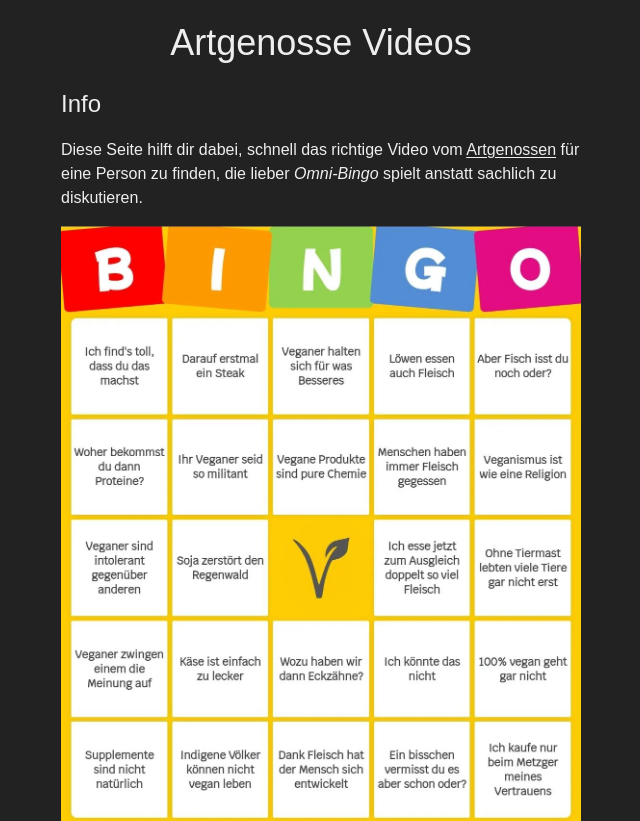
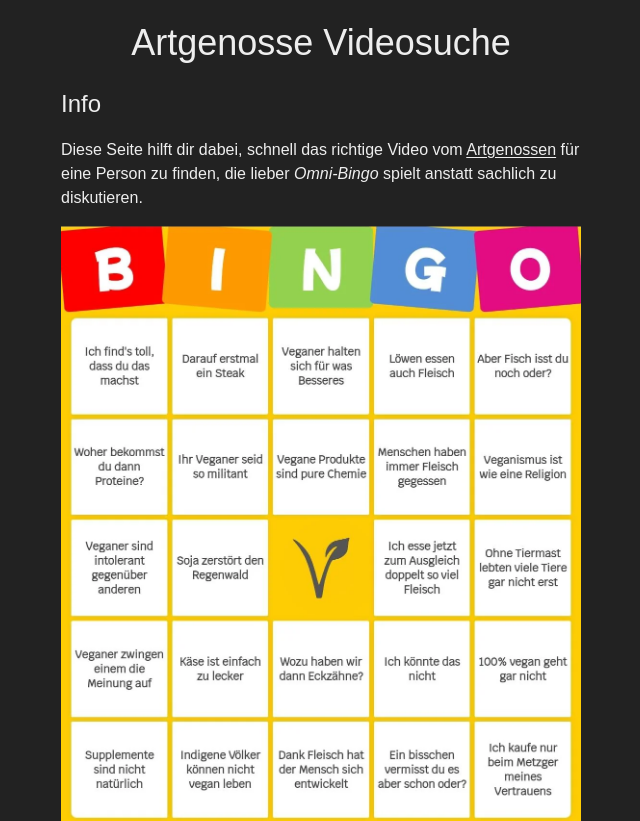
Before and after one commit to ScriptRaccoon/artgenosse-videos, a SvelteKit app: page /about in a window 1280 px wide. Shown: the top 821 px of the page, without its empty margins (319-959 px from the left). Built offline with nearby package versions, Linux system fonts and the light colour scheme.

Commit message:
update title

```diff
--- a/src/lib/Header.svelte
+++ b/src/lib/Header.svelte
@@ -3,7 +3,7 @@
 </script>
 
 <header>
-	<h1>Artgenosse Videos</h1>
+	<h1>Artgenosse Videosuche</h1>
 
 	{#if page.url.pathname === '/'}
 		<a href="/about">Info</a>
--- a/src/routes/+layout.svelte
+++ b/src/routes/+layout.svelte
@@ -7,7 +7,7 @@
 </script>
 
 <svelte:head>
-	<title>Artgenosse Videos</title>
+	<title>Artgenosse Videosuche</title>
 	<meta
 		name="description"
 		content="Diese Seite hilft dabei, schnell das richtige Video vom Artgenossen zu finden."
@@ -16,7 +16,7 @@
 	<link rel="icon" type="image/svg+xml" href="/favicon.svg" />
 	<link rel="shortcut icon" href="/favicon.ico" />
 	<link rel="apple-touch-icon" sizes="180x180" href="/apple-touch-icon.png" />
-	<meta name="apple-mobile-web-app-title" content="Artgenosse Videos" />
+	<meta name="apple-mobile-web-app-title" content="Artgenosse Videosuche" />
 	<link rel="manifest" href="/site.webmanifest" />
 </svelte:head>
 
```
Also changed, not shown: static/site.webmanifest, 1 other file (tests, documents, lock files or other folders).
